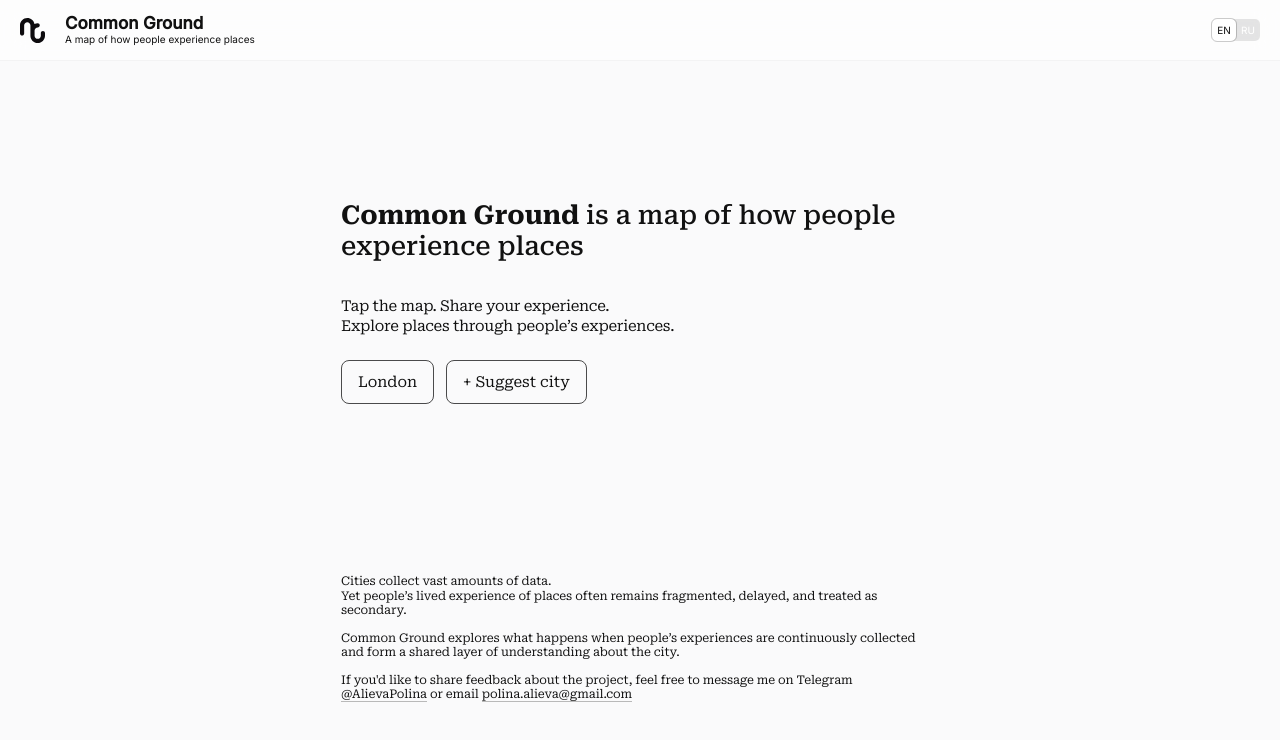
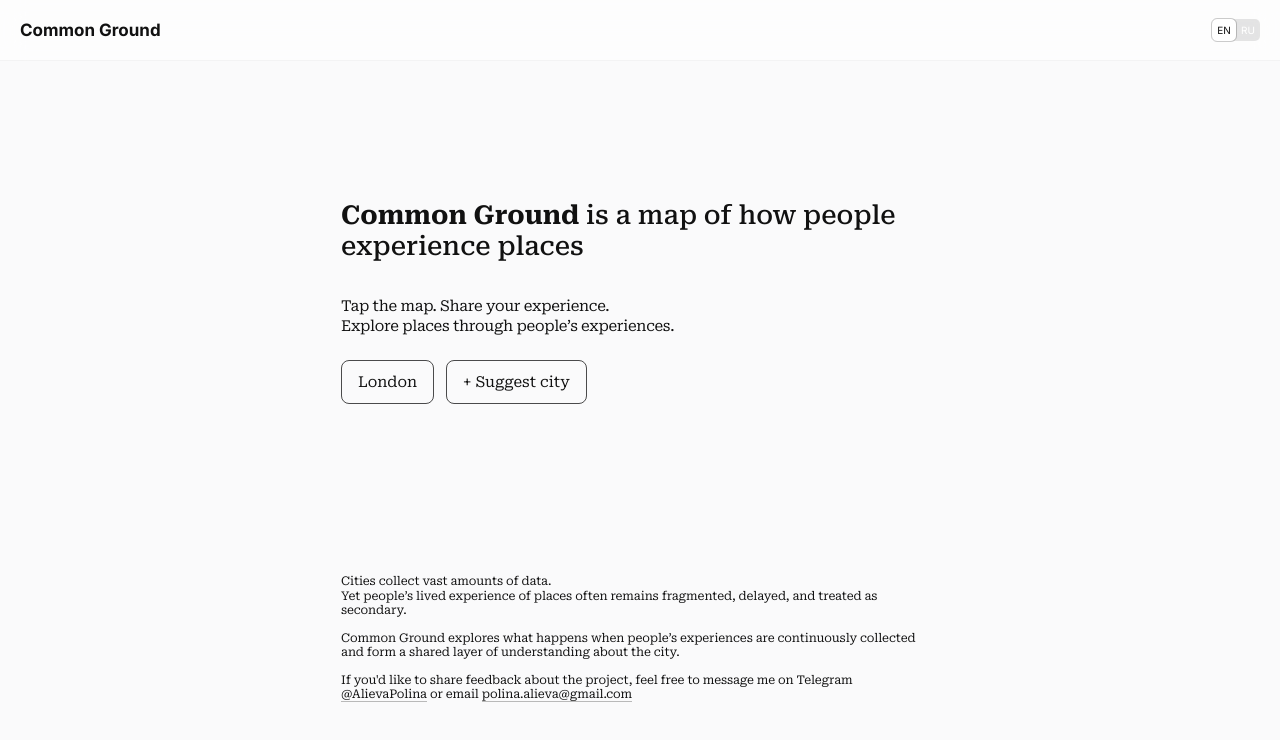
Before and after one commit to polinaalieva/commonground, a React (Vite) app: page / in a window 1280 px wide. Shown: the top 740 px of the page. Built offline with nearby package versions, Linux system fonts and the light colour scheme; no server answers.

Commit message:
header fix

```diff
--- a/src/components/Header.css
+++ b/src/components/Header.css
@@ -23,45 +23,19 @@
   gap: 20px;
 }
 
-.cg-header__logo {
-  width: 25px;
-  height: 25px;
-  flex: 0 0 25px;
-  align-items: center;
-  display: block;
-}
-
-.cg-header__text {
-  display: flex;
-  flex-direction: column;
-  justify-content: center;
-  align-items: flex-start;
-  gap: 2px;
-  min-width: 0;
-}
 
 .cg-header__title {
   margin: 0;
   font-family: Inter, Arial, sans-serif;
   font-size: 17px;
-  line-height: 1;
+  line-height: 2;
   font-weight: 700;
-  color: #111111;
-}
-
-.cg-header__subtitle {
-  margin: 0;
-  font-family: Inter, Arial, sans-serif;
-  font-size: 10px;
-  line-height: 1.1;
-  font-weight: 400;
   color: #111111;
 }
 
 .cg-header__link {
   display: flex;
   align-items: center;
-  gap: 20px;
   text-decoration: none;
   cursor: pointer;
 }
@@ -96,12 +70,6 @@
     padding-right: 18px;
     gap: 10px;
   }
-
-  .cg-header__logo {
-    width: 20px;
-    height: 20px;
-    flex: 0 0 20px;
-  }
 }
 
 * {
--- a/src/components/Header.jsx
+++ b/src/components/Header.jsx
@@ -1,7 +1,6 @@
 import { useState, useEffect, useRef } from 'react'
 import { useLocation } from 'react-router-dom'
 import { Link } from 'react-router-dom'
-import logo from '../assets/CG_logo_bw.svg'
 import './Header.css'
 import LangSwitcher from './ui/LangSwitcher'
 import BurgerButton from './ui/BurgerButton'
@@ -15,7 +14,7 @@ function Header({ isMap = false }) {
   const [menuOpen, setMenuOpen] = useState(false)
   const menuRef = useRef(null)
 
-  // Закрываем меню при клике вне него
+
   useEffect(() => {
     if (!menuOpen) return
     function handleClickOutside(e) {
@@ -31,11 +30,7 @@ function Header({ isMap = false }) {
     <header className="cg-header">
       <div className="cg-header__inner">
         <Link to={isRu ? '/ru' : '/'} className="cg-header__link">
-          <img className="cg-header__logo" src={logo} alt="Common Ground" />
-          <div className="cg-header__text">
             <div className="cg-header__title">Common Ground</div>
-            <div className="cg-header__subtitle">{c.subtitle_header}</div>
-          </div>
         </Link>
 
         {isMap ? (
--- a/src/index.css
+++ b/src/index.css
@@ -1,5 +1,6 @@
 @import '@fontsource/inter/400.css';
 @import '@fontsource/inter/500.css';
+@import '@fontsource/inter/700.css';
 @import '@fontsource/roboto-serif/300.css';
 @import '@fontsource/roboto-serif/400.css';
 @import '@fontsource/roboto-serif/500.css';
```
